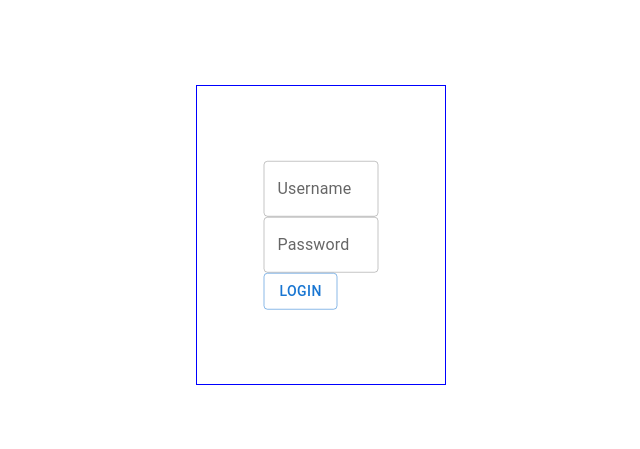
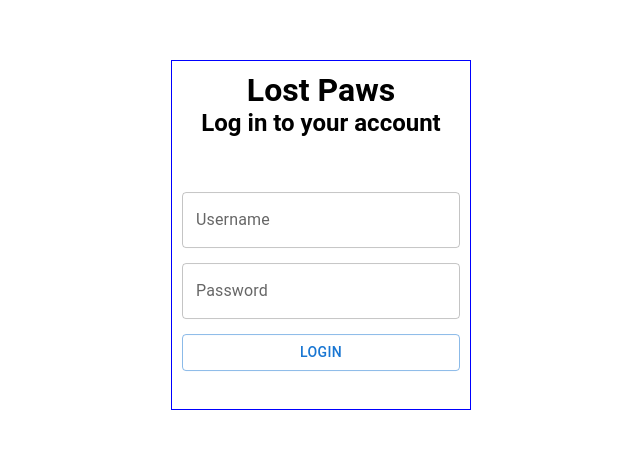
Before and after one commit to lost-paws/lost-paws, a React app: page /login in a window 1280 px wide. Shown: the part 165-614 px from the top of the page, without its empty margins (319-959 px from the left). Built offline with nearby package versions, Linux system fonts and the light colour scheme.

Commit message:
login page component finished and hooked up to grab username and password inputs, login button routes to login page

```diff
--- a/src/components/LoginButton.tsx
+++ b/src/components/LoginButton.tsx
@@ -1,17 +1,19 @@
 import React, { FC } from 'react';
 import './LoginButton.css';
+import { useNavigate } from 'react-router-dom';
 import Button from '@mui/material/Button';
 
-function handleClick (){
-    console.log('will take you to the login page')
-}
+
+
 
 const LoginButton: FC = () => {
+  const navigate = useNavigate()
+
   return (
     <Button variant="contained" sx={{ bgcolor: 'dda15e',  ":hover": {
       bgcolor: "#A1CDF1",
       color: "white"
-    }}} onClick={() => handleClick()}>Login</Button>
+    }}} onClick={() => navigate('/login')}>Login to your account</Button>
   );
 };
 
--- a/src/components/LoginPage.css
+++ b/src/components/LoginPage.css
@@ -6,10 +6,17 @@
     padding: 10px;
 }
 
+header {
+    text-align: center;
+    padding:10px;
+}
+
 .loginFields {
-    position: absolute;
+    position: relative;
     top: 50%;
-    left: 50%;
-    transform: translate(-50%, -50%);
+    transform: translate(0%, -70%);
     padding: 10px;
+    display: flex;
+    flex-direction: column;
+    gap:15px;
 }
--- a/src/components/LoginPage.tsx
+++ b/src/components/LoginPage.tsx
@@ -6,21 +6,36 @@ import './LoginPage.css'
 
 
 const LoginPage: FC = () => {
+    let username: string;
+    let password: string;
+
+    const handleClick = () => {
+        console.log(username, password)
+    }
+
     return (
         <div className = 'loginform'>
             <Box sx={{
-            width: 250,
-            height: 300,
+            width: 300,
+            height: 350,
             border: '1px solid blue',
             '&:hover': {
-            backgroundColor: 'primary.main',
-            opacity: [0.9, 0.8, 0.7],
+            top: 5,
+            left: 5,
+            boxShadow:'5px 5px'
             }
         }}>
+            <header>
+                <h1>Lost Paws</h1>
+                <h2>Log in to your account</h2>
+            </header>
+
+
             <div className = 'loginFields'>
-                <TextField label='Username' variant='outlined'></TextField>
-                <TextField label='Password' variant='outlined'></TextField>
-                <Button variant='outlined'>Login</Button>
+
+                <TextField fullWidth label='Username' variant='outlined' onChange={e => username = e.target.value}></TextField>
+                <TextField fullWidth type='password' label='Password' variant='outlined' onChange={e => password = e.target.value}></TextField>
+                <Button variant='outlined' onClick={() => handleClick()}>Login</Button>
             </div>
 
             </Box>
```
